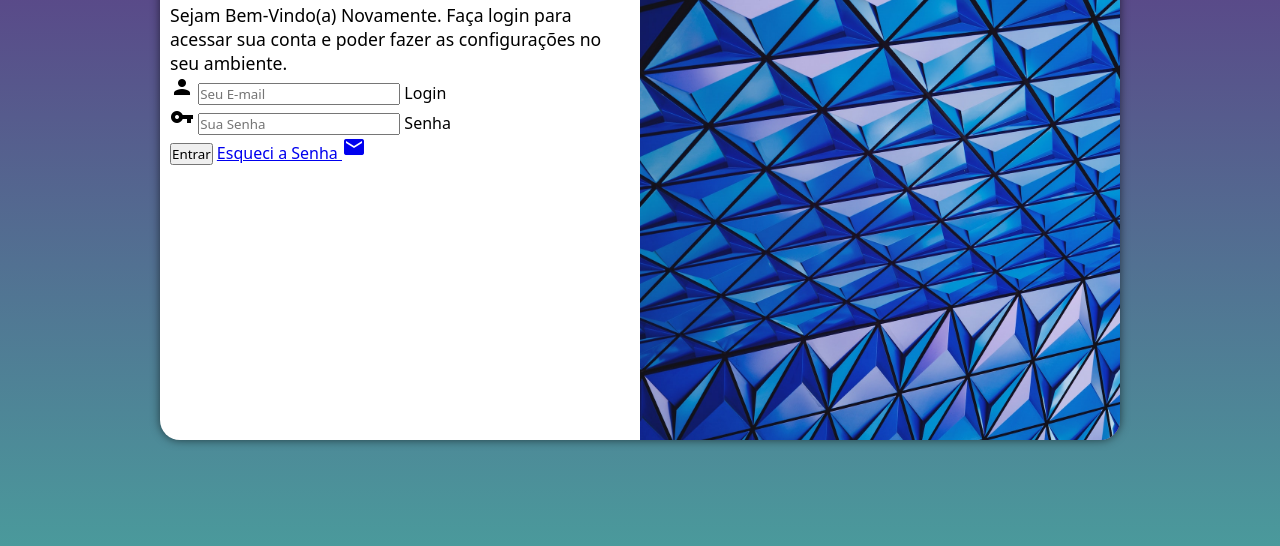
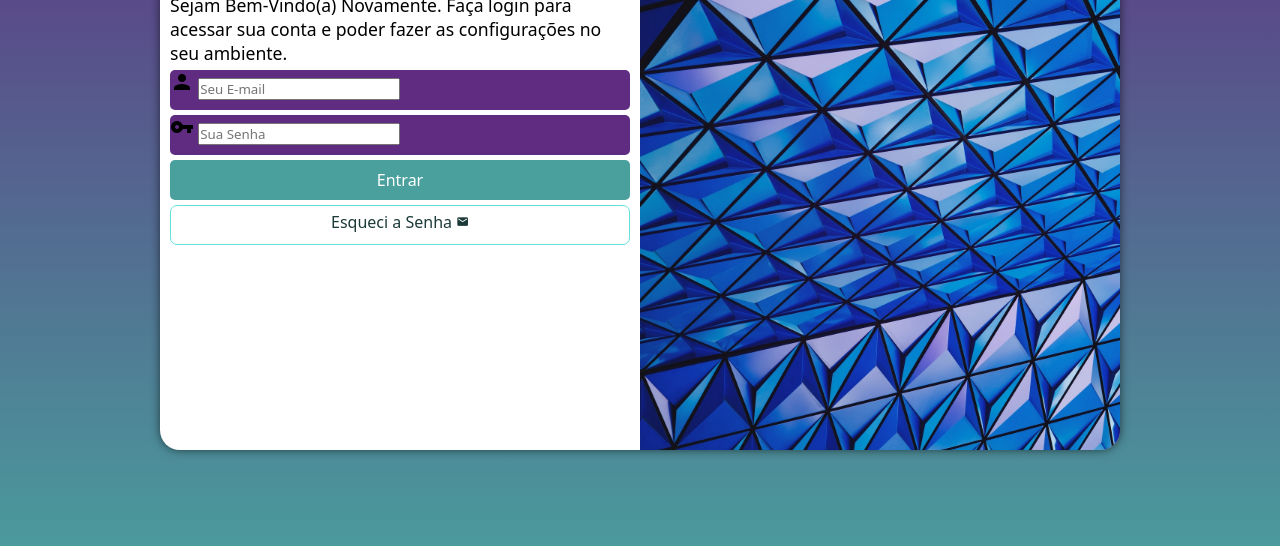
Before and after one commit to carlosmortari/projeto-login, a plain HTML site: page index.html in a window 1280 px wide. Shown: the part 210-756 px from the top of the page. Drawn offline with Linux system fonts and the light colour scheme.

Commit message:
formatação do form

```diff
--- a/estilos/style.css
+++ b/estilos/style.css
@@ -29,7 +29,7 @@
  section#login {
     background-color: white;
     width: 250px;
-    height: 500px;
+    height: 520px;
     border-radius: 20px;
     overflow: hidden;
     box-shadow: 0px 0px 10px rgba(0, 0, 0, 0.582);
@@ -63,3 +63,57 @@
  div#formulario > p {
    font-size: 0.9em;
  }
+
+ form >div.campo {
+   background-color: #5f2c82;
+   width: 100%;
+   display: block;
+   height: 40px;
+   border-radius:5px ;
+   margin: 5px 0px;
+
+ }
+
+
+
+ form > input[type=submit] {
+   display:block;
+   font-size:1em;
+   width: 100%;
+   height: 40px;
+   background-color: #49a09d;
+   color: white;
+   border: none;
+   border-radius: 5px;
+
+ }
+
+ form > input[type=submit]:hover {
+   background-color: #244d4b;
+   cursor: pointer;
+ }
+
+ form > a.botao {
+   display: block;
+   text-align: center;
+   font-size: 1em;
+   width: 100%;
+   height: 40px;
+   margin-top: 5px;
+   padding-top: 5px;
+   background-color: #ffffff;
+   color: #1b3a38;
+   border:1px solid #64e0dc ;
+   border-radius: 7px;
+   text-decoration: none;
+
+ }
+
+ form > a.botao:hover {
+   background-color: #77e6e2;
+ }
+
+ form > a.botao > i {
+   font-size: 0.8em;
+
+ }
--- a/index.html
+++ b/index.html
@@ -23,15 +23,15 @@
                     <div class="campo">
                         <i class="material-icons">person</i>
                         <input type="email" name="email" id="ilogin" placeholder="Seu E-mail" required autocomplete="email">
-                        <label for="ilogin">Login</label>
+                        <label for="ilogin"></label>
                     </div>
                     <div class="campo">
                         <i class="material-icons">vpn_key</i>
                         <input type="password" name="senha" id="isenha" required placeholder="Sua Senha" autocomplete="current-password" minlength="8" maxlength="15">
-                        <label for="isenha">Senha</label>
+                        <label for="isenha"></label>
                     </div>
                     <input type="submit" value="Entrar">
-                    <a href="esqueci.html">
+                    <a href="esqueci.html" class="botao">
                         Esqueci a Senha <i class="material-icons">mail</i>
                     </a>
                 </form>
```
